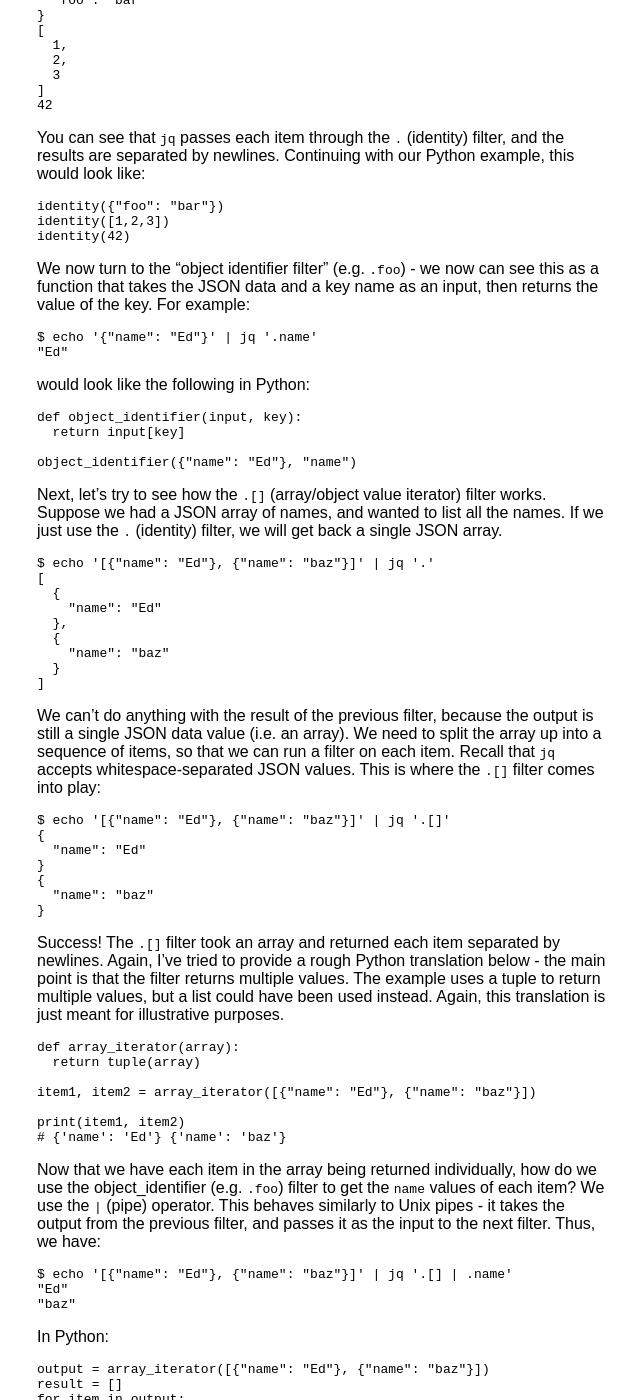
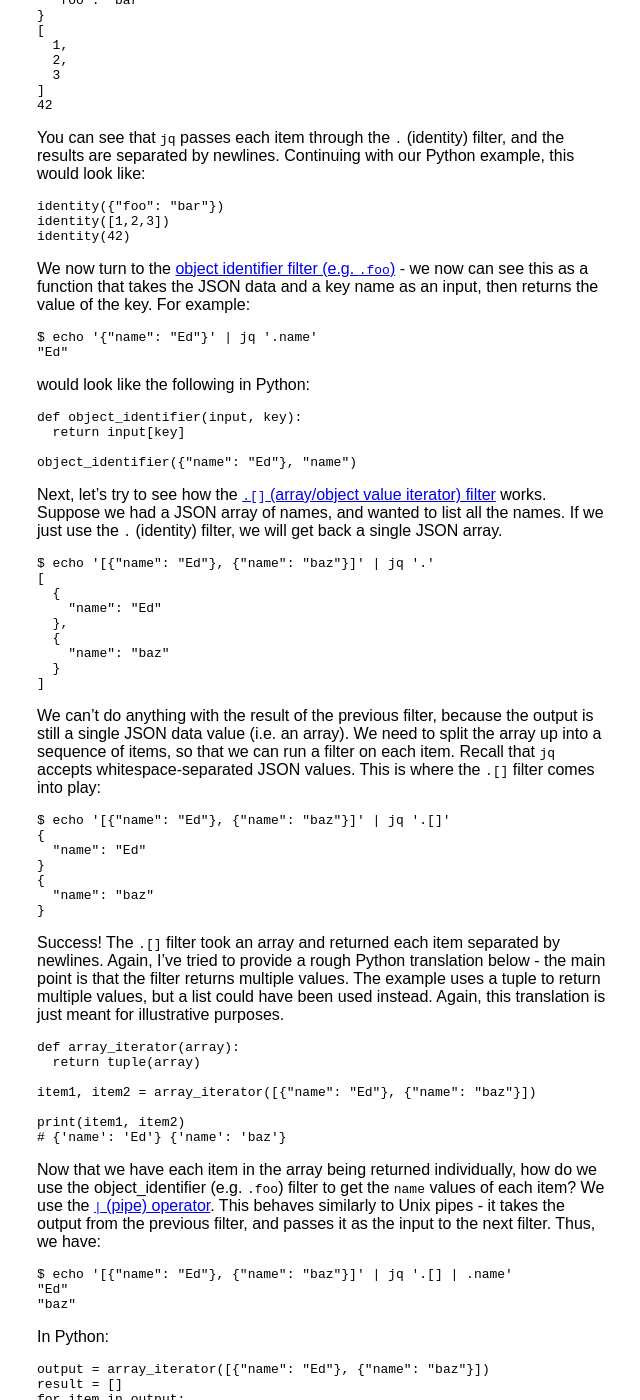
Before and after one commit to edtan/edtan.github.io, a Jekyll site: the page built from _posts/2020-07-12-a-mental-model-for-jq.md, in a window 1280 px wide and 1400 px high, scrolled down 1096 px. Shown: the whole window, without its empty margins (315-955 px from the left). Built offline with Jekyll 4.4.1, drawn with Linux system fonts in a browser that asks for light colours; some of the changed lines change nothing that is shown.

Commit message:
jq post: Add links to jq manual

````diff
--- a/_posts/2020-07-12-a-mental-model-for-jq.md
+++ b/_posts/2020-07-12-a-mental-model-for-jq.md
@@ -34,7 +34,7 @@ script is made of "filters".  A filter is simply a function that takes
 an input, and produces an output.  The `jq` script is then applied to
 streams of JSON data.  What does this all mean?  Let's start with an
 example which uses the [`.` (identity)
-filter](https://stedolan.github.io/jq/manual/#Basicfilters) - it takes
+filter](https://stedolan.github.io/jq/manual/#Identity:.) - it takes
 an input, and returns the input as its output.
 
 `jq` can accept JSON data either through standard input, or from a file.
@@ -93,9 +93,10 @@ identity([1,2,3])
 identity(42)
 ```
 
-We now turn to the "object identifier filter" (e.g. `.foo`) - we now can
-see this as a function that takes the JSON data and a key name as an
-input, then returns the value of the key.  For example:
+We now turn to the [object identifier filter (e.g.
+`.foo`)](https://stedolan.github.io/jq/manual/#ObjectIdentifier-Index:.foo,.foo.bar) -
+we now can see this as a function that takes the JSON data and a key
+name as an input, then returns the value of the key.  For example:
 
 ```sh
 $ echo '{"name": "Ed"}' | jq '.name'
@@ -111,10 +112,11 @@ def object_identifier(input, key):
 object_identifier({"name": "Ed"}, "name")
 ```
 
-Next, let's try to see how the `.[]` (array/object value iterator)
-filter works.  Suppose we had a JSON array of names, and wanted to list
-all the names.  If we just use the `.` (identity) filter, we will get
-back a single JSON array.
+Next, let's try to see how the [`.[]` (array/object value iterator)
+filter](https://stedolan.github.io/jq/manual/#Array/ObjectValueIterator:.[])
+works.  Suppose we had a JSON array of names, and wanted to list all the
+names.  If we just use the `.` (identity) filter, we will get back a
+single JSON array.
 
 ```sh
 $ echo '[{"name": "Ed"}, {"name": "baz"}]' | jq '.'
@@ -163,7 +165,8 @@ print(item1, item2)
 
 Now that we have each item in the array being returned individually, how
 do we use the object_identifier (e.g. `.foo`) filter to get the `name`
-values of each item?  We use the `|` (pipe) operator.  This behaves
+values of each item?  We use the [`|` (pipe)
+operator](https://stedolan.github.io/jq/manual/#Pipe:|).  This behaves
 similarly to Unix pipes - it takes the output from the previous filter,
 and passes it as the input to the next filter.  Thus, we have:
 
````
